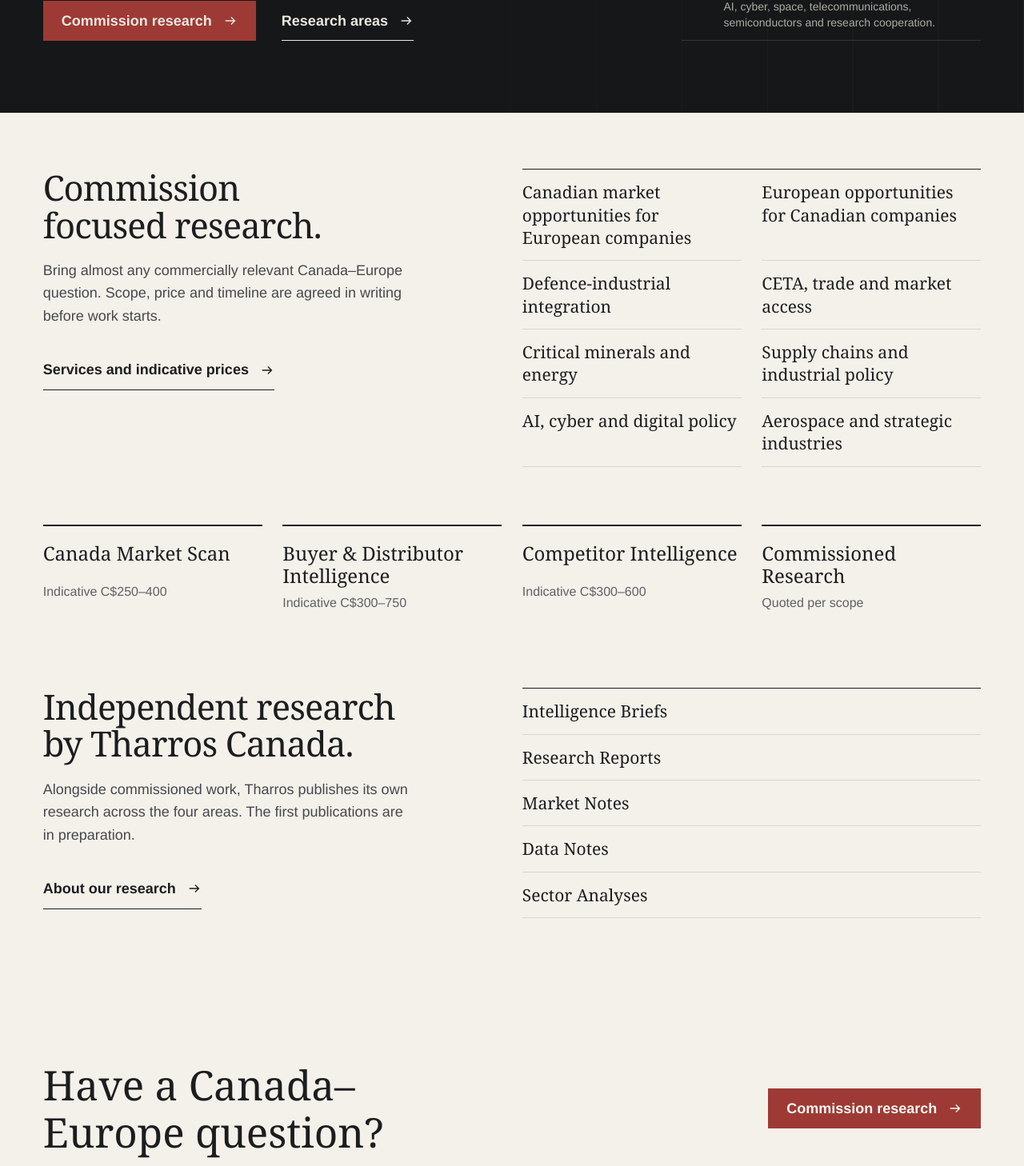
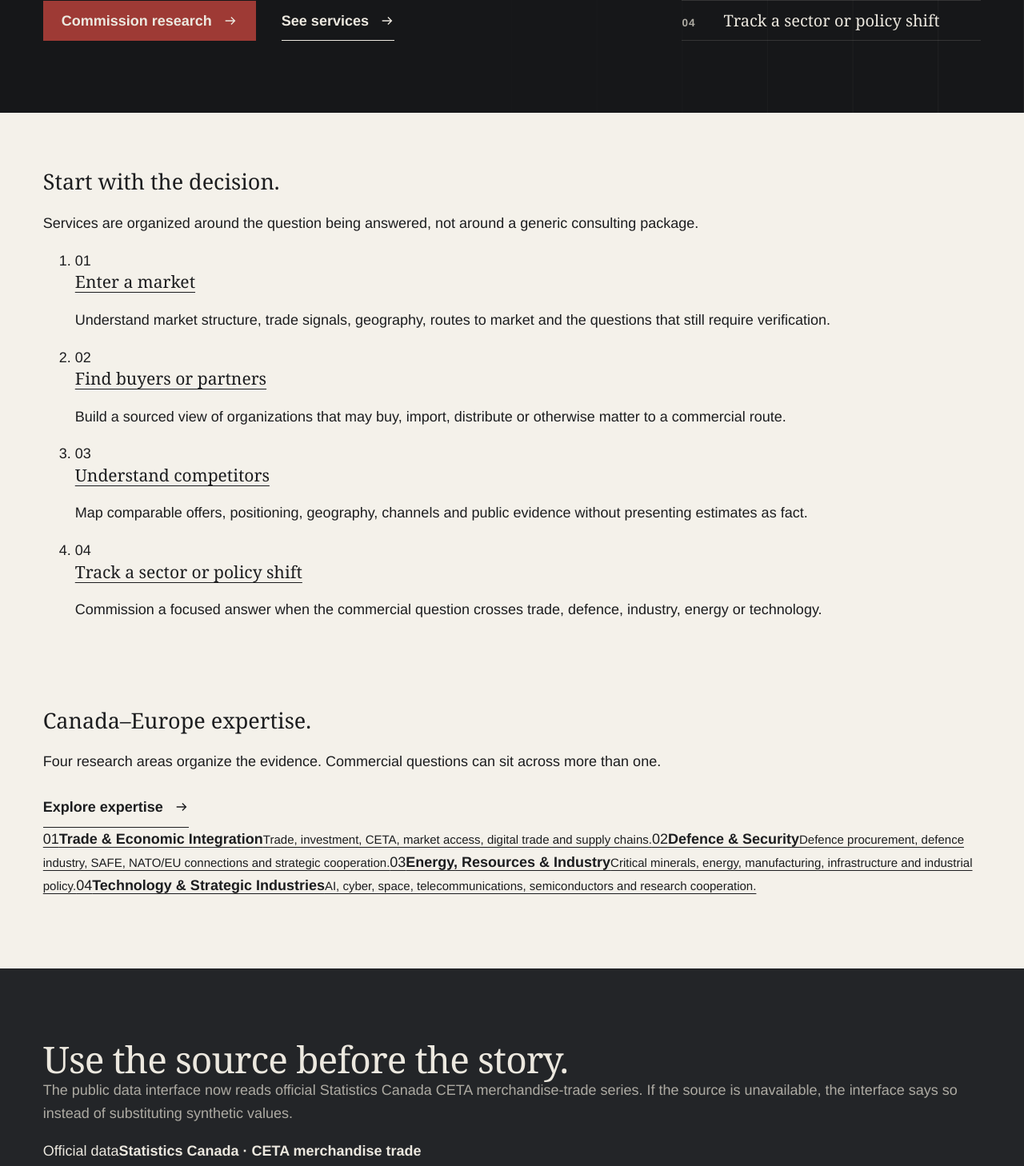
Before and after one commit to TharrosDev/TharrosCananda, a Next.js app: page / in a window 1280 px wide. Shown: the part 735-2193 px from the top of the page at 80% size. Built offline with nearby package versions, Linux system fonts and the light colour scheme; no server answers.

Commit message:
feat: rebuild homepage around decisions, evidence and live data

```diff
--- a/src/app/page.tsx
+++ b/src/app/page.tsx
@@ -1,20 +1,32 @@
 import Link from "next/link";
 import { ArrowIcon } from "@/components/icons";
 import { PageHero } from "@/components/page-hero";
-import { publicationTypes } from "@/data/publications";
+import { TradeSignalPreview } from "@/components/trade-signal-preview";
 import { researchAreas } from "@/lib/research-areas";
 import { services } from "@/lib/services";
 
-const commissionExamples = [
-  "Canadian market opportunities for European companies",
-  "European opportunities for Canadian companies",
-  "Defence-industrial integration",
-  "CETA, trade and market access",
-  "Critical minerals and energy",
-  "Supply chains and industrial policy",
-  "AI, cyber and digital policy",
-  "Aerospace and strategic industries",
-];
+const clientQuestions = [
+  {
+    title: "Enter a market",
+    copy: "Understand market structure, trade signals, geography, routes to market and the questions that still require verification.",
+    href: "/research-services#market-scan",
+  },
+  {
+    title: "Find buyers or partners",
+    copy: "Build a sourced view of organizations that may buy, import, distribute or otherwise matter to a commercial route.",
+    href: "/research-services#buyer-distributor",
+  },
+  {
+    title: "Understand competitors",
+    copy: "Map comparable offers, positioning, geography, channels and public evidence without presenting estimates as fact.",
+    href: "/research-services#competitor-intelligence",
+  },
+  {
+    title: "Track a sector or policy shift",
+    copy: "Commission a focused answer when the commercial question crosses trade, defence, industry, energy or technology.",
+    href: "/research-services#commissioned-research",
+  },
+] as const;
 
 export default function HomePage() {
   return (
@@ -22,46 +34,85 @@
       <PageHero
         variant="home"
         title="Commercial research and intelligence connecting Canada and Europe."
-        description="Tharros Canada researches the commercial, economic, industrial, technological and strategic developments that link the two, and takes commissions from organizations working across that relationship."
-        index={researchAreas.map((area) => ({ label: area.name, href: `/research-areas#${area.slug}`, note: area.scope }))}
-        indexLabel="Research areas"
+        description="Tharros Canada turns public data, procurement records, company evidence and policy material into focused research for organizations making decisions across the relationship."
+        index={clientQuestions.map((item) => ({ label: item.title, href: item.href }))}
+        indexLabel="What clients ask us to answer"
       >
         <div className="hero-actions">
           <Link className="button-primary" href="/request-research">Commission research <ArrowIcon /></Link>
-          <Link className="text-link" href="/research-areas">Research areas <ArrowIcon /></Link>
+          <Link className="text-link" href="/research-services">See services <ArrowIcon /></Link>
         </div>
       </PageHero>
 
-      <section className="section commission">
-        <div className="commission-intro">
-          <h2>Commission focused research.</h2>
-          <p>Bring almost any commercially relevant Canada–Europe question. Scope, price and timeline are agreed in writing before work starts.</p>
+      <section className="section decision-section">
+        <div className="section-intro">
+          <h2>Start with the decision.</h2>
+          <p>Services are organized around the question being answered, not around a generic consulting package.</p>
+        </div>
+        <ol className="decision-list">
+          {clientQuestions.map((item, index) => (
+            <li key={item.title}>
+              <span>{String(index + 1).padStart(2, "0")}</span>
+              <div><h3><Link href={item.href}>{item.title}</Link></h3><p>{item.copy}</p></div>
+            </li>
+          ))}
+        </ol>
+      </section>
+
+      <section className="section expertise-home">
+        <div className="section-intro">
+          <h2>Canada–Europe expertise.</h2>
+          <p>Four research areas organize the evidence. Commercial questions can sit across more than one.</p>
+          <Link className="text-link" href="/research-areas">Explore expertise <ArrowIcon /></Link>
+        </div>
+        <div className="expertise-register">
+          {researchAreas.map((area, index) => (
+            <Link key={area.slug} href={`/research-areas#${area.slug}`}>
+              <span>{String(index + 1).padStart(2, "0")}</span>
+              <strong>{area.name}</strong>
+              <small>{area.scope}</small>
+            </Link>
+          ))}
+        </div>
+      </section>
+
+      <section className="band data-proof">
+        <div className="band-inner data-proof-inner">
+          <div>
+            <h2>Use the source before the story.</h2>
+            <p>The public data interface now reads official Statistics Canada CETA merchandise-trade series. If the source is unavailable, the interface says so instead of substituting synthetic values.</p>
+          </div>
+          <TradeSignalPreview />
+        </div>
+      </section>
+
+      <section className="section services-home">
+        <div className="section-intro">
+          <h2>Commissioned research.</h2>
+          <p>Three standardized starting points plus custom research. Indicative pricing stays visible in the service detail rather than defining the proposition.</p>
           <Link className="text-link" href="/research-services">Services and indicative prices <ArrowIcon /></Link>
         </div>
-        <ul className="topic-list" aria-label="Examples of commissioned subjects">
-          {commissionExamples.map((item) => <li key={item}>{item}</li>)}
-        </ul>
-        <ul className="product-list" aria-label="Standard research products">
+        <ul className="product-list" aria-label="Research services">
           {services.map((service) => (
             <li key={service.slug}>
               <Link href={`/research-services#${service.slug}`}>
                 <strong>{service.name}</strong>
-                <span>{service.priceLabel}</span>
+                <span>{service.question}</span>
               </Link>
             </li>
           ))}
         </ul>
       </section>
 
-      <section className="section own-research">
+      <section className="section archive-home">
         <div>
-          <h2>Independent research by Tharros Canada.</h2>
-          <p>Alongside commissioned work, Tharros publishes its own research across the four areas. The first publications are in preparation.</p>
-          <Link className="text-link" href="/research">About our research <ArrowIcon /></Link>
+          <h2>Research archive.</h2>
+          <p>The archive is ready for real papers, briefs and data notes as they are published. It remains deliberately empty until that work exists.</p>
         </div>
-        <ul className="type-list">
-          {publicationTypes.map((type) => <li key={type.name}>{type.name}</li>)}
-        </ul>
+        <div>
+          <Link className="text-link" href="/research">Open research archive <ArrowIcon /></Link>
+          <Link className="text-link" href="/methodology">Sources & methodology <ArrowIcon /></Link>
+        </div>
       </section>
 
       <section className="closing-cta">
```
